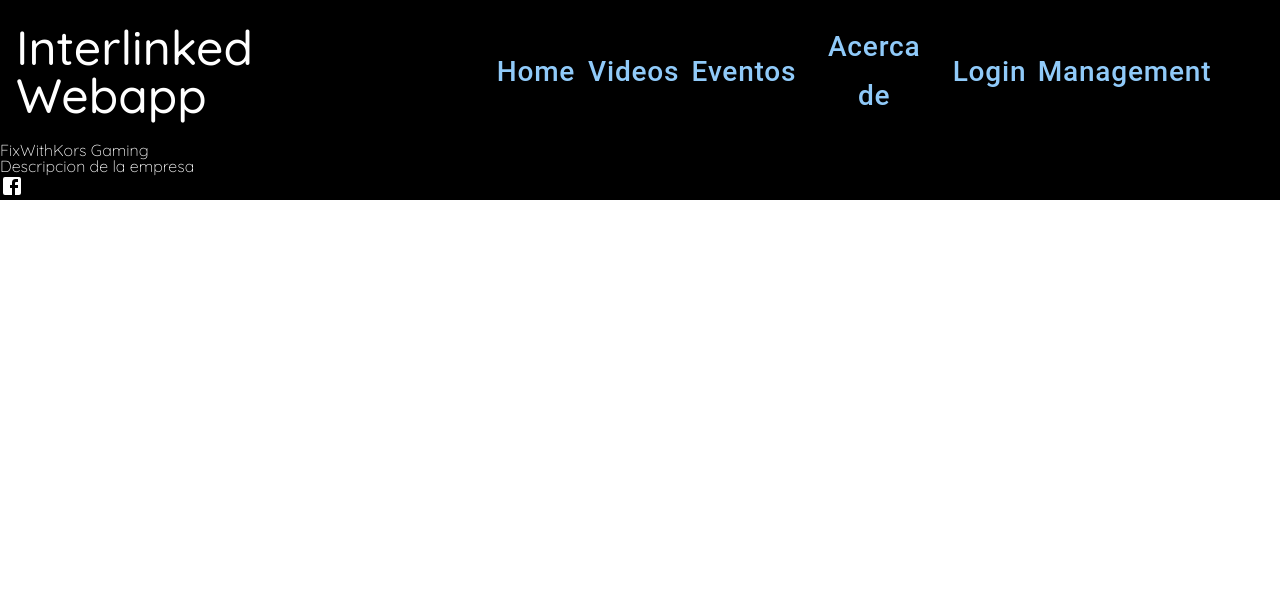
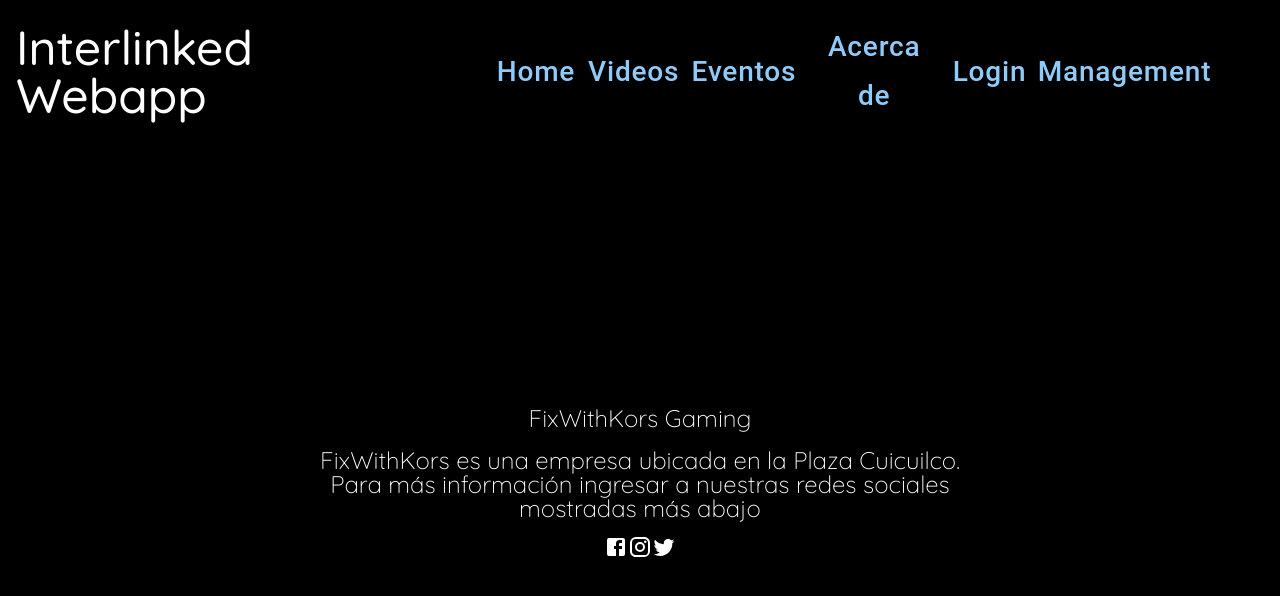
Before and after one commit to Lars17S/interlink-webapp, a React (Create React App) app in the folder interlinked-frontend/: page /aboutus in a window 1280 px wide. Shown: the top 596 px of the page. Built offline with nearby package versions, Linux system fonts and the light colour scheme.

Commit message:
about us page and css styling

```diff
--- a/interlinked-frontend/src/views/HomepageView.tsx
+++ b/interlinked-frontend/src/views/HomepageView.tsx
@@ -6,7 +6,7 @@
   width: '100%',
   backgroundImage: `url("https://c.tenor.com/8gGCkmG_slAAAAAd/destiny2-beyond-light.gif")` ,
   backgroundColor: 'black',
-  minHeight: 'calc(100vh)',
+  minHeight: 'calc(100vh - 93px)',
   backgroundRepeat: 'no-repeat',
   backgroundPosition: 'center',
   backgroundSize: '100%',
@@ -29,12 +29,18 @@
 
 const blockValues = css({
   width:'30%',
+  lineHeight: '4.5em',
+  fontSize: '2.5em',
+  paddingBottom: '4em',
 
 
 });
 const blockParagraph = css({
   width: '150%',
   textAlign:'justify',
+  lineHeight: '1em',
+  fontSize: '0.4em',
+
 
 });
 const HomepageView: React.FC = () => {
--- a/interlinked-frontend/src/views/about-us/AboutUsView.tsx
+++ b/interlinked-frontend/src/views/about-us/AboutUsView.tsx
@@ -1,18 +1,53 @@
 import React from 'react';
 import FacebookIcon from '@mui/icons-material/Facebook';
+import InstagramIcon from '@mui/icons-material/Instagram';
+import TwitterIcon from '@mui/icons-material/Twitter';
 /** @jsxImportSource @emotion/react */ import { css } from '@emotion/react';
 
-const backgroundDesign = css({
+const backgroundBlock = css({
+  width: '100%',
   backgroundColor: 'black',
+  minHeight: 'calc(100vh - 93px)',
+  backgroundPosition: 'center',
+  backgroundSize: '100%',
   color: 'white',
+  justifyContent: 'center',
+  display: 'flex',
+  alignItems: 'center',
+  textAlign: 'center',
+
+
 });
 
+const blockValues = css({
+  width:'50%',
+  paddingBottom: '1em',
+  fontSize: '1.5em',
+  lineHeight: '2.5em',
+
+
+});
+const paragraphBlock = css({
+  lineHeight: '1em',
+});
+const socialMediaBlock = css({
+  justifyContent: 'right',
+
+});
 const AboutUsView: React.FC = () => {
   return (
-    <div css={backgroundDesign}>
-      <h2>FixWithKors Gaming</h2>
-      <p>Descripcion de la empresa</p>
-      <FacebookIcon />
+    <div css={backgroundBlock}>
+      <div css={blockValues}>
+        <h2>FixWithKors Gaming</h2>
+        <p css={paragraphBlock}>FixWithKors es una empresa ubicada en la Plaza Cuicuilco. Para más información ingresar a nuestras
+          redes sociales mostradas más abajo
+        </p>
+        <div css={socialMediaBlock}>
+          <FacebookIcon />
+          <InstagramIcon />
+          <TwitterIcon />
+        </div>
+      </div>
     </div>
   );
 };
```
